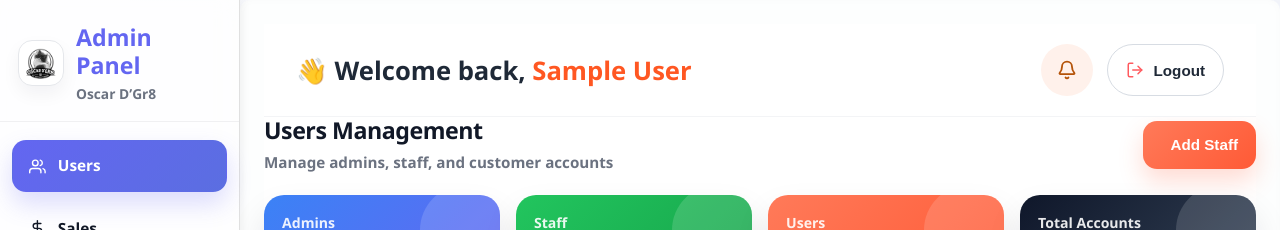
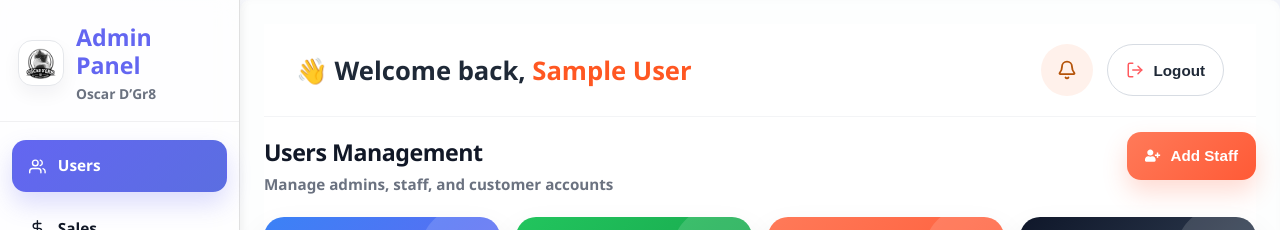
Before and after one commit to cyrose22/capstone-frontend, a React (Vite) app: page /dashboard/admin in a window 1280 px wide. Shown: the top 230 px of the page. Built offline with nearby package versions, Linux system fonts and the light colour scheme; no server answers; sample sign-in values are in the browser's storage.

Commit message:
update details admin

```diff
--- a/src/UI/Admin/AdminDashboard.jsx
+++ b/src/UI/Admin/AdminDashboard.jsx
@@ -329,12 +329,17 @@ function AdminDashboard() {
 
       <div className="dashboard-topbar">
         <div>
+          <br/>
           <h1 className="dashboard-title">Users Management</h1>
           <p className="dashboard-subtitle">Manage admins, staff, and customer accounts</p>
         </div>
 
-        <button className="register-staff-btn">
-          <i className="fas fa-user-plus"></i>
+        <button
+          className="register-staff-btn"
+          onClick={() => setShowRegisterModal(true)}
+          type="button"
+        >
+          <FaUserPlus />
           <span>Add Staff</span>
         </button>
       </div>
```
